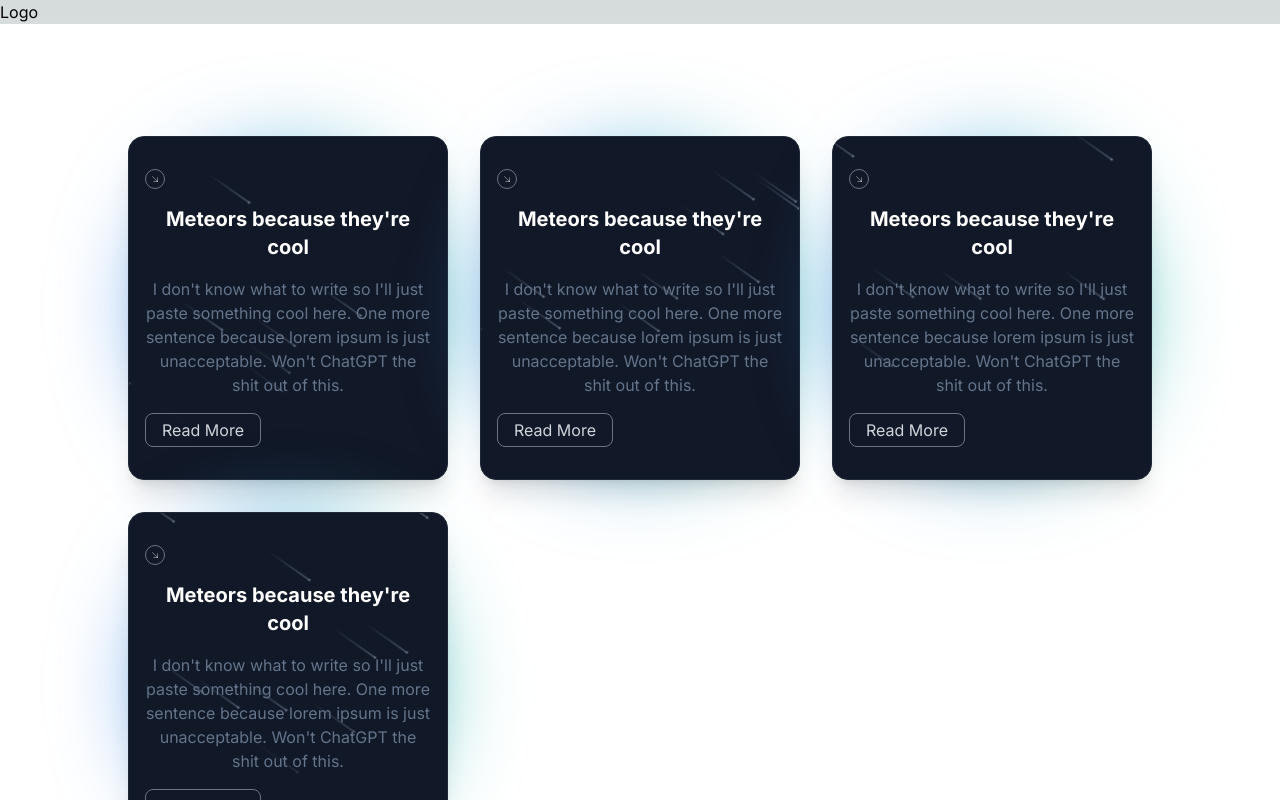
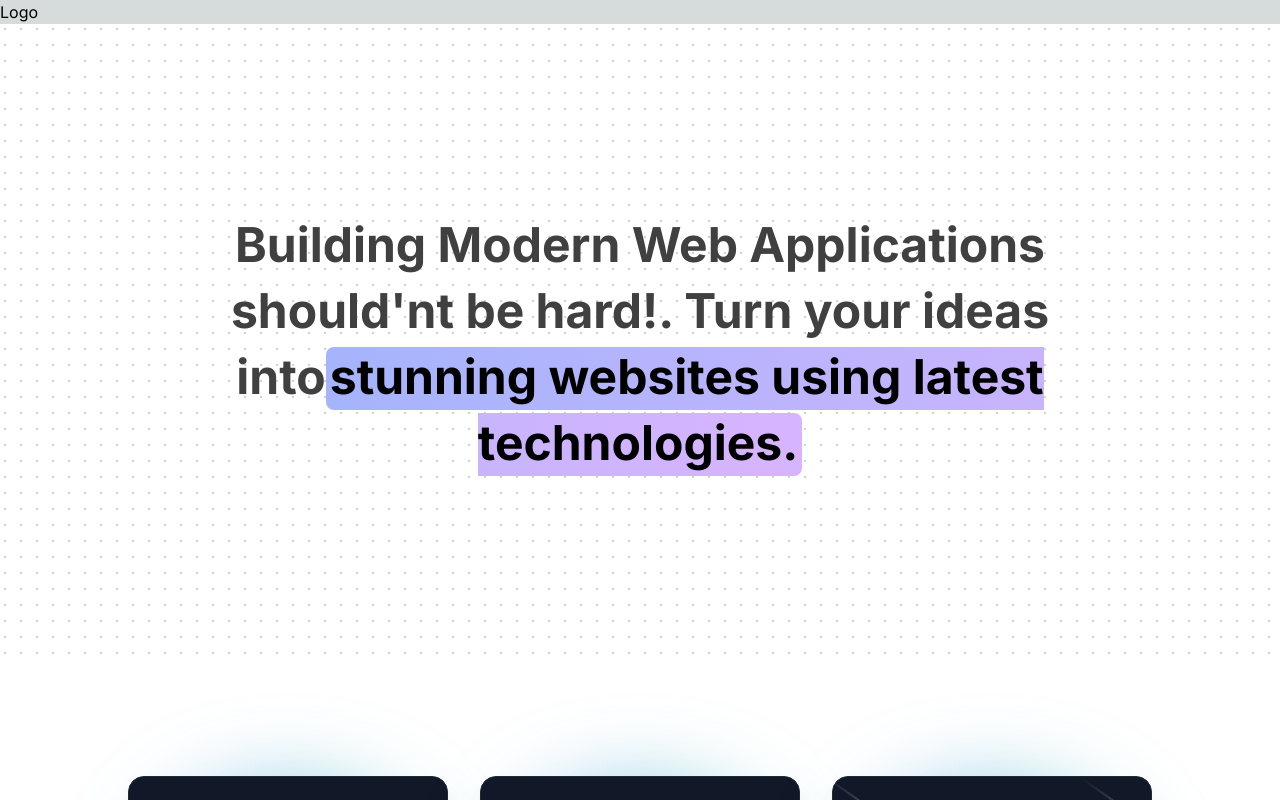
Before and after one commit to ogbonnam/martinsPortfolliiowithAceternityUI, a Next.js app: page / in a window 1280 px wide. Shown: the top 800 px of the page. Built offline with nearby package versions, Linux system fonts and the light colour scheme.

Commit message:
fixing deployment issues 2

```diff
--- a/app/page.tsx
+++ b/app/page.tsx
@@ -10,7 +10,29 @@ export default function Home() {
       <div>
         <p>Logo</p>
       </div>
-
+      <HeroHighlight>
+        <motion.h1
+          initial={{
+            opacity: 0,
+            y: 20,
+          }}
+          animate={{
+            opacity: 1,
+            y: [20, -5, 0],
+          }}
+          transition={{
+            duration: 0.5,
+            ease: [0.4, 0.0, 0.2, 1],
+          }}
+          className="text-2xl px-4 md:text-4xl lg:text-5xl font-bold text-neutral-700 dark:text-white max-w-4xl leading-relaxed lg:leading-snug text-center mx-auto "
+        >
+          Building Modern Web Applications should'nt be hard!. Turn your ideas
+          into
+          <Highlight className="text-black dark:text-white">
+            stunning websites using latest technologies.
+          </Highlight>
+        </motion.h1>
+      </HeroHighlight>
       <div className="bg-white text-black text-center justify-between pt-28 pb-28">
         <div className="flex flex-wrap w-4/5 mx-auto gap-8">
           <SingleCard />
```
